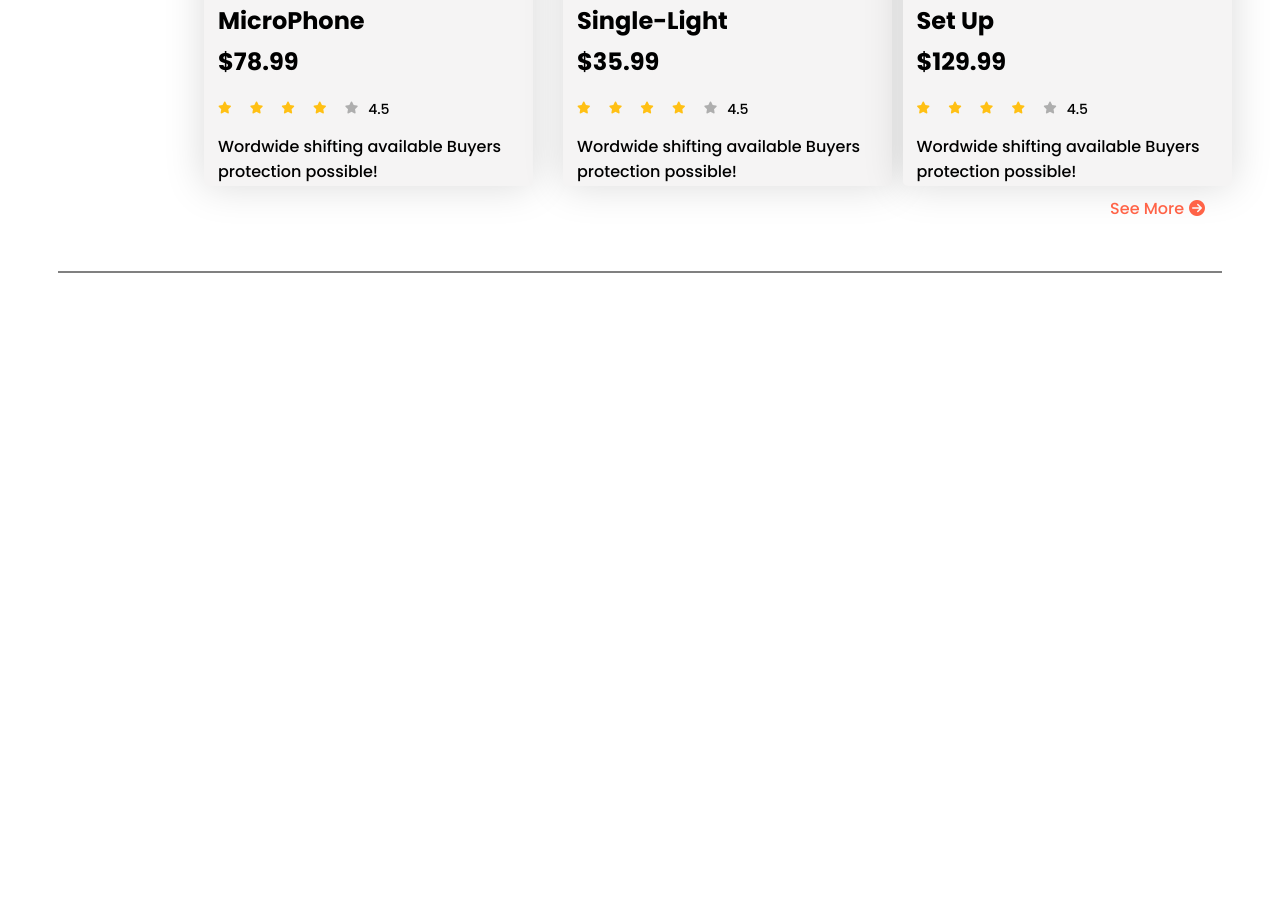
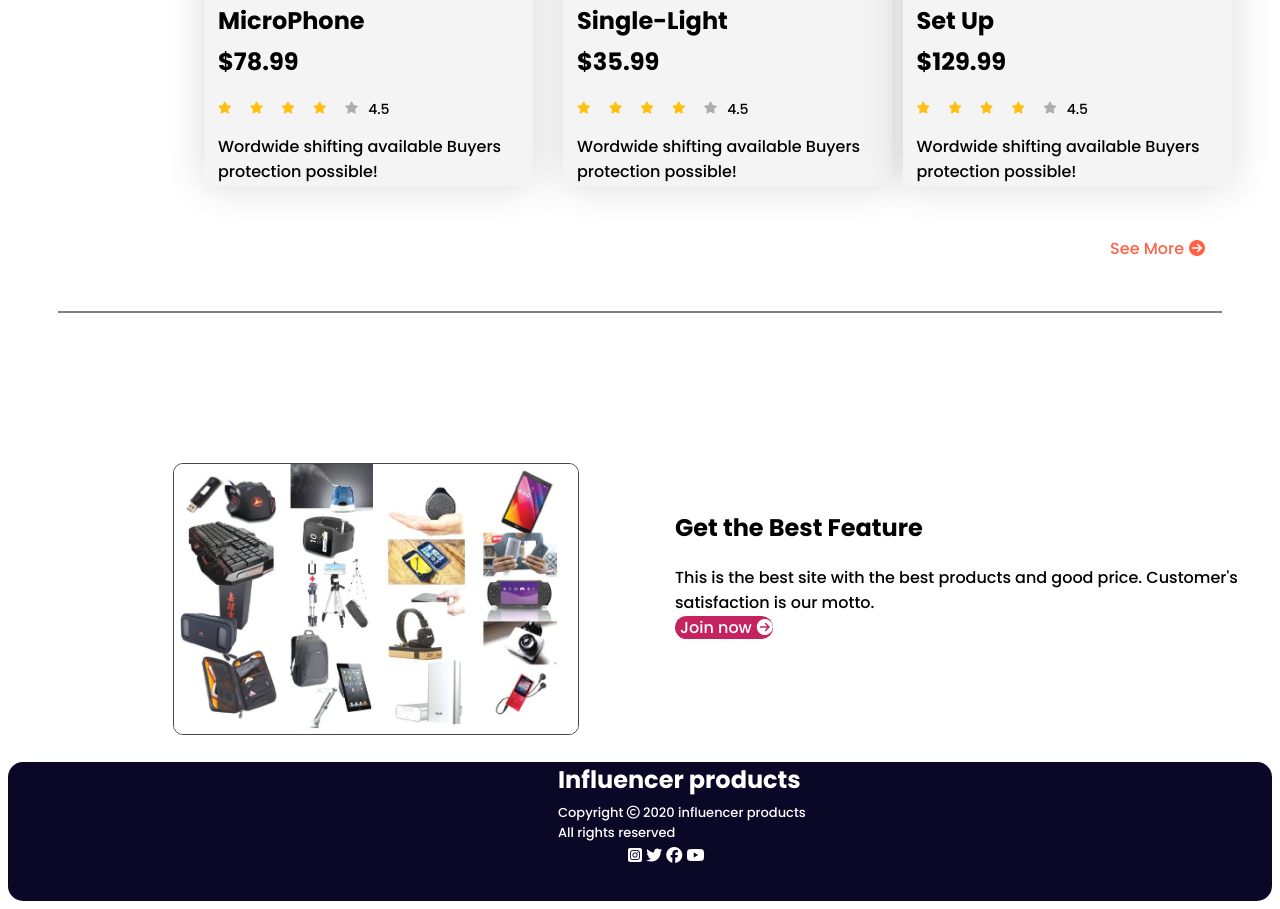
Before and after one commit to NHImranNazmul/responsive-influencer-gear, a plain HTML site: page index.html in a window 1280 px wide. Shown: the part 2173-3082 px from the top of the page. Before the commit the page ends 2496 px from the top, so only its background shows below. Drawn offline with Linux system fonts and the light colour scheme.

Commit message:
forth commit

```diff
--- a/index.html
+++ b/index.html
@@ -235,6 +235,38 @@
             </div>
             <hr>
         </section>
+
+        <section>
+            <div class="site">
+                <div class="site-img">
+                    <img src="images/bajet1.jpg" alt="">
+                </div>
+                <div class="site-info">
+                    <h2>Get the Best Feature</h2>
+                    <article>This is the best site with the best products and good price. Customer's satisfaction is our
+                        motto.</article>
+                    <a href="">Join now<i class='fas fa-arrow-circle-right'></i></a>
+
+                </div>
+            </div>
+        </section>
+        <footer>
+            <div class="footer-container">
+                <h2 class="footer-title">
+                    Influencer products
+                </h2>
+                <article class="footer-article">Copyright <i class="far fa-copyright"></i> 2020 influencer products <br>
+                    All
+                    rights reserved
+                </article>
+                <div class="footer-icon">
+                    <i class="fab fa-instagram-square"></i>
+                    <i class="fab fa-twitter"></i>
+                    <i class="fab fa-facebook"></i>
+                    <i class="fab fa-youtube"></i>
+                </div>
+            </div>
+        </footer>
     </main>
 </body>
 
--- a/styles/style.css
+++ b/styles/style.css
@@ -232,7 +232,68 @@ hr{
 }
 .more-button {
     text-align: right;
-    margin-top: 10px;
+    margin-top: 50px;
     margin-right: 67px;
 
 }
+
+/* Optional-feature */
+.site{
+    display: flex;
+
+}
+.site-img img{
+    width: 404px;
+    height: 270px;
+    margin-top: 100px;
+    margin-left: 165px;
+    border-radius: 10px;
+    border: 1px solid rgba(0, 0, 0, 0.726) ;
+}
+.site-info{
+    width: 610px;
+    height: 224px;
+    margin-left: 96px;
+    margin-top: 127px;
+
+}
+.site-info a{
+    text-decoration: none;
+    background: #c5235f;
+    width: 196px;
+    height: 44px;
+    margin-top: 511px;
+    border-radius: 41px;
+    Padding: 10px, 24px;
+    font-size: 16px;
+    line-height: 24px;
+    color: #ffffff;
+    padding-left: 5px;
+}
+
+/* --------------
+      .footer
+    -------------- */
+    footer{
+        background-color: #0A0826;
+        border-radius: 15px;
+    }
+    .footer-container{
+        margin-left: 550px;
+        width: 262px;
+        height: 139px;
+        color: white;
+        padding: auto;
+        margin-top: 20px;
+    }
+    .footer-title{
+        margin-bottom: 6px;
+        margin-top: 20px;
+    }
+    .footer-article{
+        font-size: small;
+        margin-top: 0px;
+    }
+    .footer-icon{
+        margin-left: 70px;
+    }
```
Also changed, not shown: images/bajet1.jpg (added).
